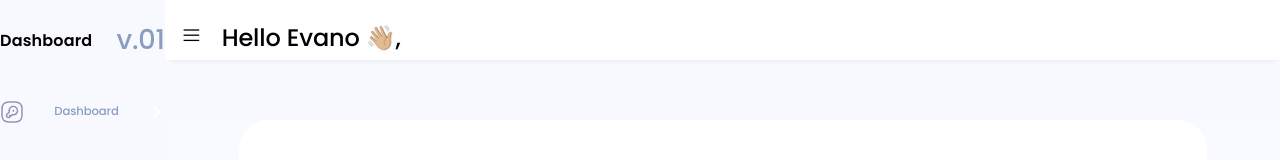
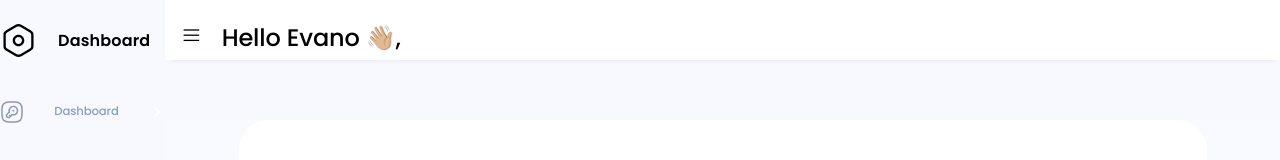
Before and after one commit to MariiaMelychyn/Dashboard, a website built with Vite: page src/index.html in a window 1280 px wide. Shown: the top 160 px of the page. Built offline with nearby package versions, Linux system fonts and the light colour scheme.

Commit message:
add elements

```diff
--- a/src/index.html
+++ b/src/index.html
@@ -23,7 +23,7 @@
                 <ul>
 
                     <a href="" class="dashboar-hero">
-                      <!-- <img src="./img/dashbord.svg" alt="Dashboard"> -->
+                      <img src="./img/dashbord.svg" alt="Dashboard">
                        <p class="dashboard">Dashboard</p>
                        <span>v.01</span>
                    </a>
```
